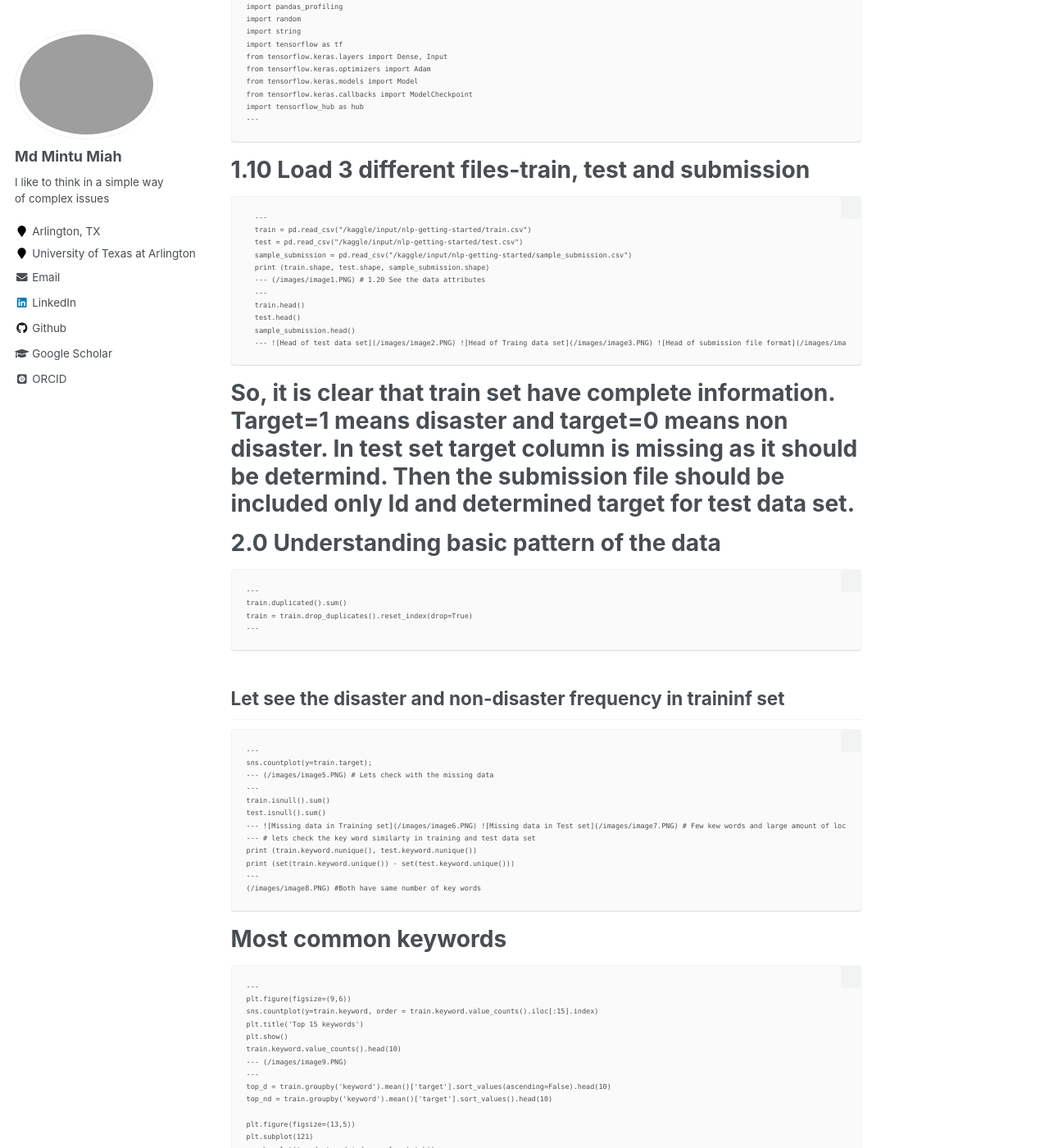
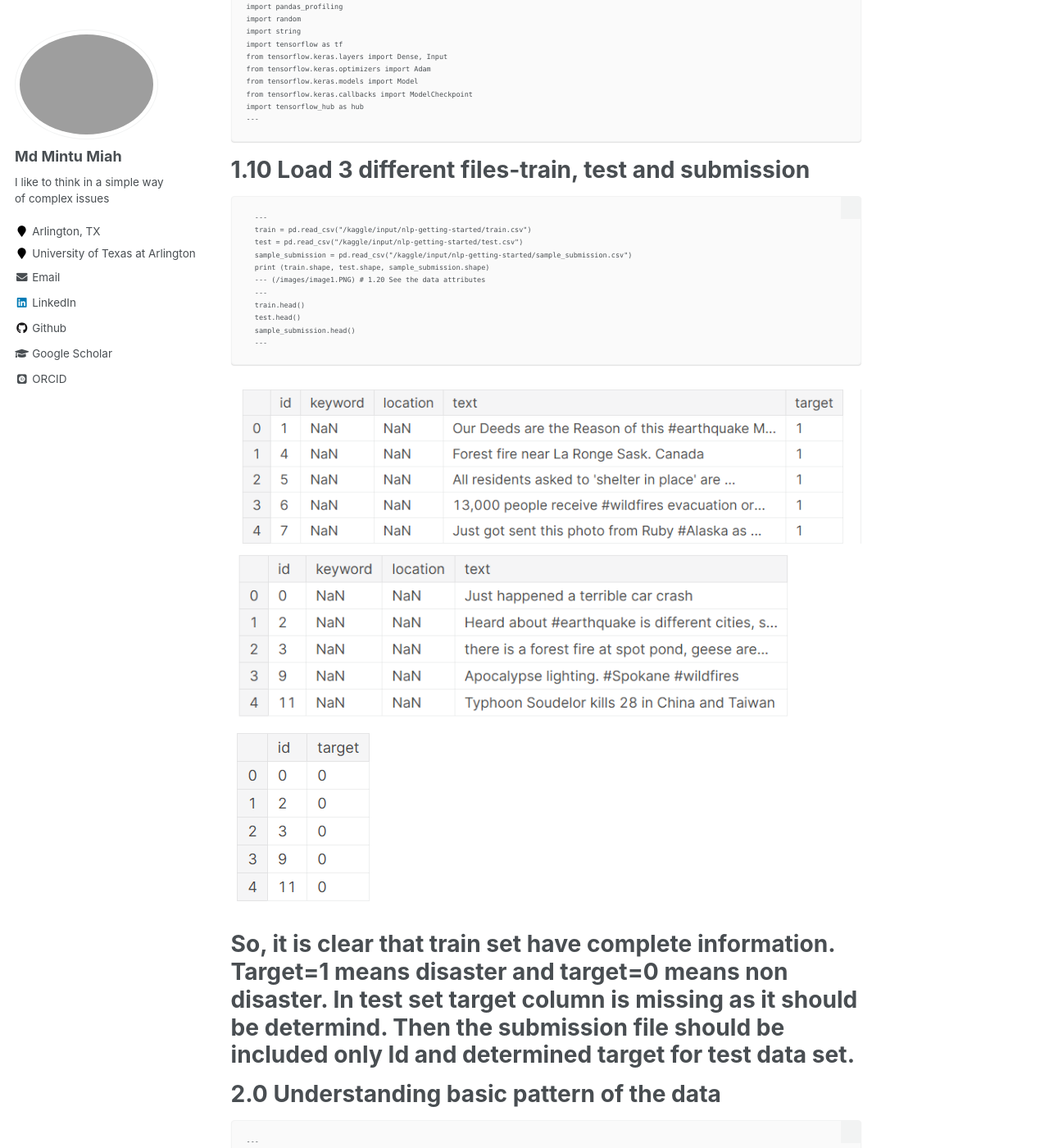
Before and after one commit to mintu07ruet/mintu07ruet.github.io, a Jekyll site: the page built from _posts/2020-03-03-blog-post-1.md, in a window 1280 px wide and 1400 px high, scrolled down 1408 px. Shown: the whole window at 82% size. Built offline with Jekyll 4.4.1, drawn with Linux system fonts in a browser that asks for light colours; some web fonts are replaced; some of the changed text lies outside the part shown.

Commit message:
Update 2020-03-03-blog-post-1.md

```diff
--- a/_posts/2020-03-03-blog-post-1.md
+++ b/_posts/2020-03-03-blog-post-1.md
@@ -62,6 +62,7 @@
       test.head()
       sample_submission.head()
       ---
+
 ![Head of test data set](/images/image2.PNG)
 ![Head of Traing data set](/images/image3.PNG)
 ![Head of submission file format](/images/image4.PNG)
@@ -79,21 +80,26 @@
     ---
     sns.countplot(y=train.target);
     ---
-(/images/image5.PNG)
+
+!(/images/image5.PNG)
 # Lets check with the missing data
     ---
     train.isnull().sum()
     test.isnull().sum()
     ---
+
 ![Missing data in Training set](/images/image6.PNG)
 ![Missing data in Test set](/images/image7.PNG)
+
 # Few kew words and large amount of location data is missing.
     ---
 # lets check the key word similarty in training and test data set
     print (train.keyword.nunique(), test.keyword.nunique())
     print (set(train.keyword.unique()) - set(test.keyword.unique()))
     ---
-    (/images/image8.PNG)
+
+!(/images/image8.PNG)
+
 #Both have same number of key words
 
 
@@ -106,7 +112,9 @@
     plt.show()
     train.keyword.value_counts().head(10)
     ---
-(/images/image9.PNG)
+
+!(/images/image9.PNG)
+
     ---
     top_d = train.groupby('keyword').mean()['target'].sort_values(ascending=False).head(10)
     top_nd = train.groupby('keyword').mean()['target'].sort_values().head(10)
@@ -120,7 +128,8 @@
     plt.title('Keywords with lowest % of disaster tweets')
     plt.show()
     ---
-(/images/image10.PNG)
+
+!(/images/image10.PNG)
 
 #  Location identification
 
@@ -136,7 +145,8 @@
      plt.xticks(rotation=80)
      plt.show()
      ---
-(/images/image11.PNG)
+
+!(/images/image11.PNG)
 #Uncleared data indicates that Mumbai, India and nigeria are the top three disaster tweets location.
 
 # 3.0 I am going to use BERT to identify the disaster and non-disaster for test problem set.
@@ -216,7 +226,9 @@
          module_url = "https://tfhub.dev/tensorflow/bert_en_uncased_L-24_H-1024_A-16/1"
          bert_layer = hub.KerasLayer(module_url, trainable=True)
          ---
-(/images/image12.PNG)
+
+!(/images/image12.PNG)
+
 # 3.30 Taken tokenizer from the bert layer
        ---
        vocab_file = bert_layer.resolved_object.vocab_file.asset_path.numpy()
@@ -236,7 +248,9 @@
       model = build_model(bert_layer, max_len=160)
       model.summary()
       ---
-(/images/image13.PNG)
+
+![](/images/image13.PNG)
+
 #  5.0 Train the model
       ---
       train_history = model.fit(
@@ -248,7 +262,8 @@
 
      model.save('model.h5')
      ---
-(/images/image14.PNG)
+![](/images/image14.PNG)
+
 # 6.0 Predict the target using developed model
        ---
        test_pred = model.predict(test_input)
@@ -258,7 +273,9 @@
        sample_submission.to_csv('sample_submission.csv', index=False)
        sample_submission.head()
        ---
-(/images/image15.PNG)
+
+![](/images/image15.PNG)
+
 For details, please see the kaggle website: https://www.kaggle.com/mintumiah/nlp-disaster-or-not-disaster
 
 
```
